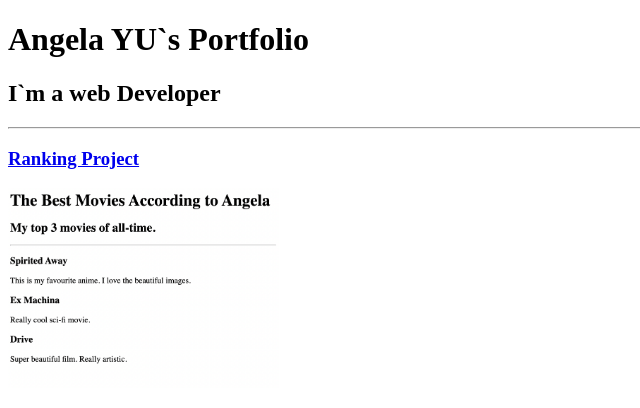
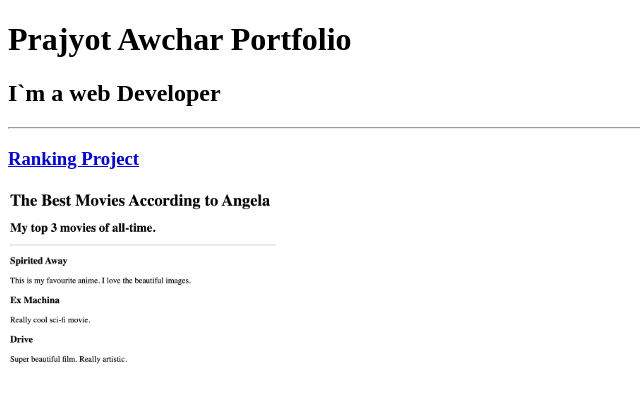
Before and after one commit to prajyotawchar/html-portfolio, a plain HTML site: page index.html in a window 1280 px wide. Shown: the top 408 px of the page, without its empty margins (0-640 px from the left). Drawn offline with Linux system fonts and the light colour scheme.

Commit message:
Update index.html

```diff
--- a/index.html
+++ b/index.html
@@ -22,7 +22,7 @@ https://developer.mozilla.org/en-US/docs/Web/HTML/Element/img#attr-height -->
     <title>Angelas Portfolio</title>
 </head>
 <body>
-    <h1>Angela YU`s Portfolio</h1>
+    <h1>Prajyot Awchar Portfolio</h1>
     <h2>I`m a web Developer</h2>
     <hr>
 
```
